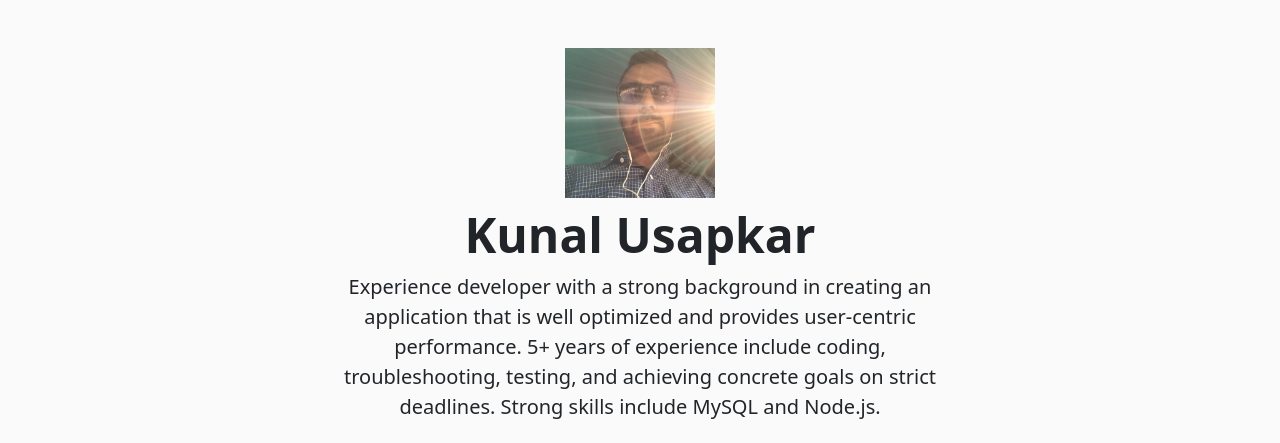
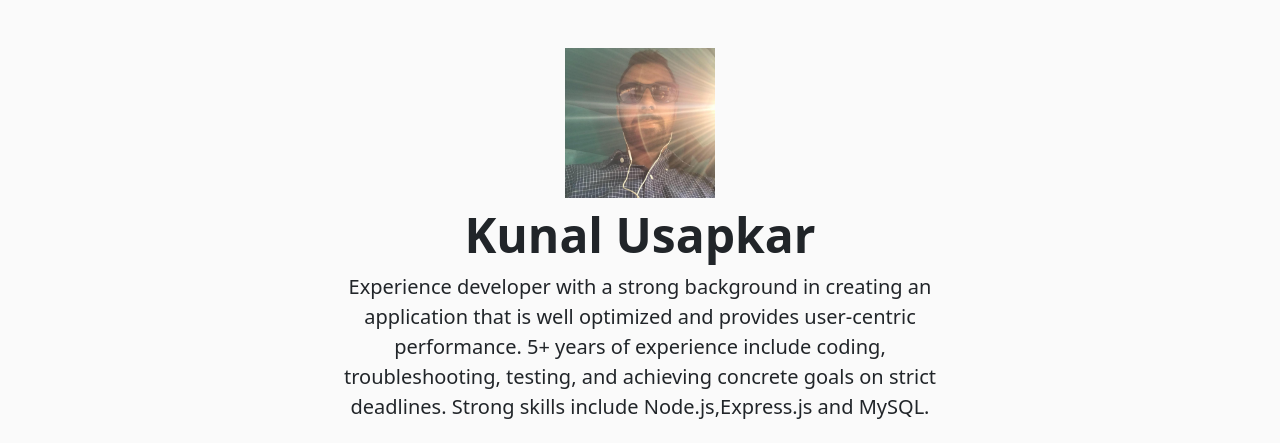
Before and after one commit to kunalusapkar/kunal, a plain HTML site: page index.html in a window 1280 px wide. Shown: the top 443 px of the page. Drawn offline with nearby package versions, Linux system fonts and the light colour scheme.

```diff
--- a/index.html
+++ b/index.html
@@ -25,7 +25,7 @@
       <img class="d-block mx-auto mb-2" src="./29136926_10156780748764381_3136358915390832640_n.jpg" alt="" width="150" height="150">
       <h1 class="display-5 fw-bold">Kunal Usapkar</h1>
       <div class="col-lg-6 mx-auto">
-        <p class="lead mb-4">Experience developer with a strong background in creating an application that is well optimized and provides user-centric performance. 5+ years of experience include coding, troubleshooting, testing, and achieving concrete goals on strict deadlines. Strong skills include MySQL and Node.js.</p>
+        <p class="lead mb-4">Experience developer with a strong background in creating an application that is well optimized and provides user-centric performance. 5+ years of experience include coding, troubleshooting, testing, and achieving concrete goals on strict deadlines. Strong skills include Node.js,Express.js and MySQL.</p>
         <div class="d-grid gap-2 d-sm-flex justify-content-sm-center">
           <a href="https://www.linkedin.com/in/kunal-usapkar-066460a/" target="_blank" title="Linkedin Profile of Kunal Usapkar"><img src = "linkedin-icon-2.svg" width="30px" height="30px" alt="linkedin"/> </a>
           <a href="https://github.com/kunalusapkar" target="_blank" title="Github Profile of Kunal Usapkar"><img src = "github-icon-1.svg" width="30px" height="30px" alt="github"/></a>
```
